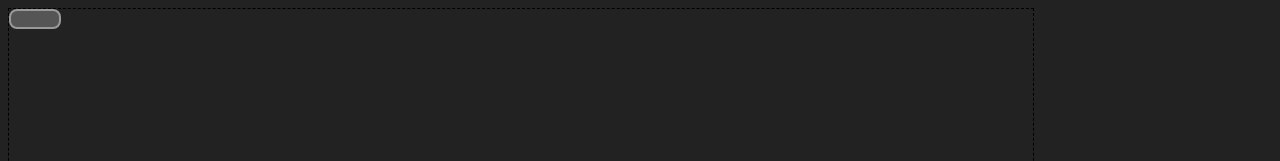
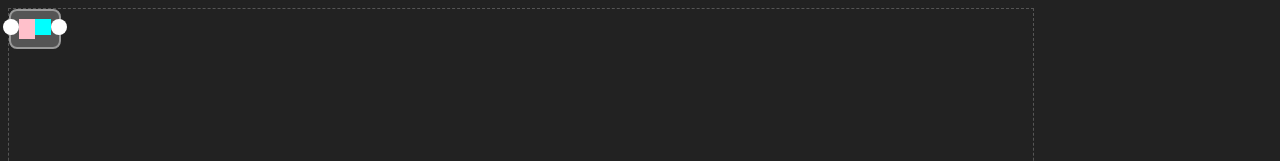
Before and after one commit to vidstige/komber, a website built with Parcel: page src/index.html in a window 1280 px wide. Shown: the top 161 px of the page. Built offline with nearby package versions, Linux system fonts and the light colour scheme; what knockout would draw is missing.

Commit message:
display input & outputs

```diff
--- a/src/app.ts
+++ b/src/app.ts
@@ -1,11 +1,12 @@
 import ko from "knockout";
 import { Draggable, Layout, Mouse } from "./drag";
 
-interface Input {
-
+interface Named {
+    name: string;
 }
-interface Output {
-
+interface Input extends Named {
+}
+interface Output extends Named {
 }
 
 class Card implements Draggable {
@@ -34,5 +35,5 @@ class App {
 }
 
 const app = new App();
-app.cards.push(app.card('virga', [1, 2], ['a']));
+app.cards.push(app.card('virga', [{name: 'urnid'}], [{name: 'rgb'}, {name: 'ir'}]));
 ko.applyBindings(app);
--- a/src/index.html
+++ b/src/index.html
@@ -12,10 +12,16 @@
       <div class="card" data-bind="event: { mousedown: $parent.mouse.down.bind($parent.mouse), mouseup: $parent.mouse.up.bind($parent.mouse) }, style: {left: layout.left, top: layout.top}">
         <p data-bind="text: title" class="title"></p>
         <div data-bind="foreach: inputs" class="inputs">
-          <p data-bind="text: $data"></p>
+          <p>
+            <span class="input circle"></span>
+            <span data-bind="text: name"></span>
+          </p>
         </div>
         <div data-bind="foreach: outputs" class="outputs">
-          <p data-bind="text: $data"></p>
+          <p>
+            <span data-bind="text: name"></span>
+            <span class="output circle"></span>
+          </p>
         </div>
       </div>
     </div>
--- a/src/style.css
+++ b/src/style.css
@@ -6,11 +6,29 @@ body  {
 p {
     margin: 0;
 }
+
+.circle {
+    background-color: white;
+    width: 16px;
+    height: 16px;
+    border-radius: 50%;
+    display: inline-block;
+}
+.input {
+    position: relative;
+    left: -16px;
+}
+.output {
+    float: right;
+    position: relative;
+    left: 16px;
+}
+
 .title {
     cursor: grab;
 }
 div.area {
-    border: 1px dashed;
+    border: 1px dashed #555;
     width: 1024px;
     height: 1024px;
 }
@@ -20,14 +38,13 @@ div.card {
     border-radius: 8px;
     padding: 8px;
     position: absolute;
+    font-size: 80%;
 }
 div.inputs {
-    width: 16px;
     float: left;
     background-color: pink;
 }
 div.outputs {
-    width: 16px;
     float: right;
     background-color: cyan;
 }
```
